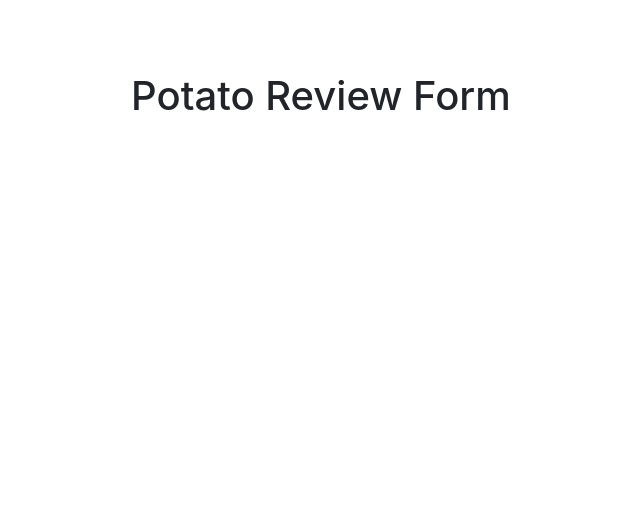
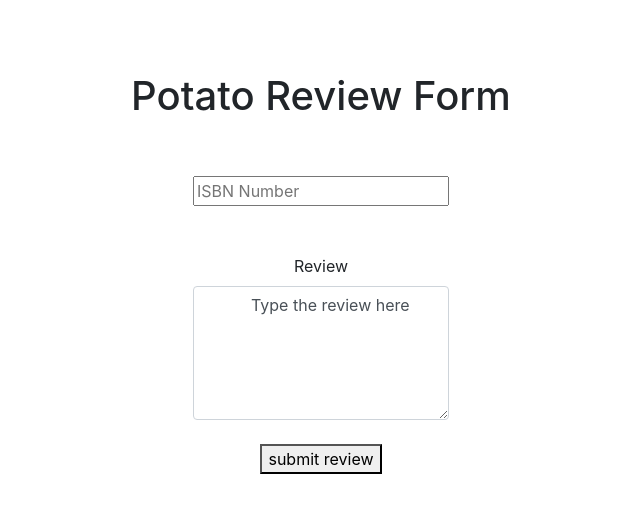
Before and after one commit to zhangcathleen/cs50_project1, a Flask app: template templates/form.html in a window 1280 px wide. Shown: the top 513 px of the page, without its empty margins (319-959 px from the left). Run offline with Flask 2, Linux system fonts and the light colour scheme; the template is opened without the code that fills it, so the values that code supplies are empty; some libraries are stand-ins or nearby versions.

Commit message:
got the raw sql working + reviews

```diff
--- a/application.py
+++ b/application.py
@@ -1,11 +1,13 @@
 import os
-from flask import Flask, session, render_template, jsonify, request
-from models import *
+from flask import Flask, session, render_template, jsonify, request, redirect, url_for
+# from models import *
 from goodreads import *
 from flask_session import Session
 from sqlalchemy import create_engine
 from sqlalchemy.orm import scoped_session, sessionmaker
-from sqlalchemy.sql import text
+from sqlalchemy.sql import text, select
+
+from flask_sqlalchemy import SQLAlchemy
 
 # export FLASK_APP=application.py
 # export DATABASE_URL = postgres://xhwfyyyajrayzc:98be0231bd360be4522c1e5afcec40a58d1ab3999c9f9457a9e1d21d182edd55@ec2-34-232-147-86.compute-1.amazonaws.com: 5432/db51ts8th98q5a
@@ -15,7 +17,9 @@ from sqlalchemy.sql import text
 if not os.getenv("DATABASE_URL"):
     raise RuntimeError("DATABASE_URL is not set")
 
-DEBUG = True
+# DEBUG = True
+
+db = SQLAlchemy()
 
 # Configure session to use filesystem
 app = Flask(__name__)
@@ -31,6 +35,68 @@ engine = create_engine(os.getenv("DATABASE_URL"))
 db = scoped_session(sessionmaker(bind=engine))
 
 
+def select_book(isbn):
+    book_table = db.execute(
+        "SELECT * FROM books WHERE isbn = :isbn",
+        {"isbn": isbn})
+    if book_table.rowcount == 0:
+        return render_template("error.html", message="No book with this isbn on table select_book", isbn=isbn)
+    return book_table.fetchall()
+    # try:
+    #     cmd = "SELECT * FROM books WHERE isbn = :x "
+    #     book_table = db.execute(text(cmd), {'x': isbn}).fetchall()
+    #     db.commit()
+    # except Exception as e:
+    #     return render_template("error.html", message="No book with this isbn on table", isbn=isbn, e=e)
+    # return book_table
+
+
+def insert_review(isbn, note):
+    if db.execute("SELECT * FROM books WHERE isbn = :isbn", {"isbn": isbn}).rowcount == 0:
+        return render_template("error.html", message="No book with this isbn on table insert_review", isbn=isbn)
+    db.execute("INSERT INTO reviews (isbn, note) VALUES (:isbn, :note)",
+               {"isbn": isbn, "note": note})
+    db.commit()
+    return "success"
+    # try:
+    #     # cmd = 'INSERT INTO reviews (link, note) VALUES ('
+    #     print(num)
+    #     print(rev)
+    #     cmd = reviews.insert().values(link=num, note=rev)
+    #     # review_table = db.execute(text(cmd), {'x': num, 'y': rev})
+    #     # review_table = db.execute(text(cmd) + num + ', ' + y + ')')
+    #     review_table = db.execute(cmd)
+    #     db.commit()
+    #     print(review_table.inserted_primary_key)
+    #     return
+    # except Exception as e:
+    #     print('exception insert_review')
+    #     return render_template("error.html", message="No book with this isbn on table submit review", isbn=num, e=e)
+
+
+def select_review(isbn):
+    review_table = db.execute(
+        "SELECT * FROM reviews WHERE isbn = :isbn", {"isbn": isbn})
+    if review_table.rowcount == 0:
+        return 0
+        # return render_template("error.html", message="No book with this isbn on table select review", isbn=isbn)
+    return review_table.fetchall()
+    # try:
+    #     print('select_review')
+    #     cmd = select([reviews.c.link, reviews.c.note])
+    #     # cmd = 'SELECT note FROM reviews WHERE link = '
+    #     # review_table = db.execute(text(cmd), {'x': isbn}).fetchall()
+    #     # review_table = db.execute(text(cmd) + x).fetchall
+    #     review_table = db.execute(cmd)
+    #     db.commit()
+    #     return review_table
+    # except Exception as e:
+    #     print('exception select_review')
+    #     print(e)
+    #     return render_template("error.html", message="No book with this isbn on table select review", isbn=isbn, e=e)
+    # # return review_table
+
+
 @app.route("/")
 def index():
     return render_template("index.html")
@@ -43,14 +109,11 @@ def main():
 
 @app.route("/display", methods=["GET", "POST"])
 def display():
-    if request.method == "POST":
-        if review is None:
-            return render_template("error.html", message="No book with this isbn")
-        return redirect(url_for("book"))
 
     # List all the books on the site
     # reviews = Review.query.all()
-    books = Book.query.all()
+    # books = Book.query.all()
+    books = db.execute("SELECT * FROM books").fetchall()
     return render_template("display.html", books=books)
 
 
@@ -71,18 +134,13 @@ def books(isbn):
     except:
         return render_template("error.html", message="No book with this name on gr", isbn=isbn)
 
-    try:
-        t = (isbn,)
-        # print(t)
-        cmd = "SELECT * FROM books WHERE isbn = :x "
-        # x = isbn
-        book_table = db.execute(text(cmd), {'x': isbn}).fetchall()
-        db.commit()
-    except Exception as e:
-        return render_template("error.html", message="No book with this isbn on table", isbn=isbn, e=e)
+    book_table = select_book(isbn)
+    review_table = select_review(isbn)
+    # print(type(review_table))
+    # print(review_table)
 
     info = {}
-    json = res.json()
+    # json = res.json()
     json_info = json['books'][0]
     info['isbn'] = isbn
     info['isbn13'] = json_info['isbn13']
@@ -93,11 +151,41 @@ def books(isbn):
     info['title'] = book_table[0][1]
     info['author'] = book_table[0][2]
     info['year'] = book_table[0][3]
+    info['review'] = []
+
+    if review_table == 0:
+        print("no reviews")
+    else:
+        # print(review_table)
+        for line in review_table:
+            usr = {'potato': line['potato'], 'note': line['note']}
+            info['review'].append(usr)
+            print(str(line['potato']) + " : " + str(line['note']))
 
     # print(info)
     return render_template("book.html", info=info)
 
 
-@ app.route("/form", methods=["POST"])
+@app.route("/form", methods=["GET", "POST"])
 def form():
+    isbn = request.form.get("isbn_review")
+    rev = request.form.get('text_review')
+    book_table = db.execute(
+        "SELECT * FROM books WHERE isbn = :isbn", {"isbn": isbn})
+    # print(SQLAlchemy.Table('books').columns.keys())
+    # print(book_table)
+    if request.method == "POST":
+        if book_table.rowcount == 0:
+            return render_template("error.html", message="No book with this isbn form", isbn=isbn)
+        else:
+            print(insert_review(isbn, rev))
+            res = select_review(isbn)
+            # print('why')
+            # print(res)
+            return redirect(url_for('submission', isbn=isbn))
     return render_template("form.html")
+
+
+@app.route('/submission/<isbn>', methods=["GET"])
+def submission(isbn):
+    return render_template("submission.html", message="success!", var=isbn)
--- a/models.py
+++ b/models.py
@@ -25,7 +25,7 @@ class Review(db.Model):
     __tablename__ = "reviews"
     id = db.Column(db.Integer, primary_key=True)
     link = db.Column(db.String, db.ForeignKey("books.isbn"), nullable=False)
-    ratings_gr = db.Column(db.Float, nullable=False)
-    ratings_web = db.Column(db.Float)
-    potato = db.Column(db.Integer, db.ForeignKey("potatos.id"), nullable=False)
+    ratings = db.Column(db.Float)
+    potato = db.Column(db.Integer, db.ForeignKey("potatos.id"))
+    # nullable=False
     note = db.Column(db.String)
--- a/templates/form.html
+++ b/templates/form.html
@@ -5,8 +5,34 @@
   <div class="row">
     <div class="col text-center">
       <h1>Potato Review Form</h1>
+      <br />
+      <br />
     </div>
   </div>
+
+  <form class="d-flex justify-content-center form-group" method="POST">
+    <div class="row">
+      <div class="col text-center">
+        <input name="isbn_review" placeholder="ISBN Number" />
+
+        <br />
+        <br />
+        <br />
+
+        <label for="text_review">Review</label>
+        <textarea
+          name="text_review"
+          id="text_form_review"
+          class="form-control"
+          rows="5"
+        >
+          Type the review here
+        </textarea>
+        <br />
+        <button>submit review</button>
+      </div>
+    </div>
+  </form>
 </div>
 
 {% endblock %}
--- a/templates/main.html
+++ b/templates/main.html
@@ -23,7 +23,6 @@ block body %}
       <form
         class="d-flex justify-content-center"
         action="{{ url_for('form') }}"
-        method="POST"
       >
         <button>review a book</button>
       </form>
```
Also changed, not shown: templates/book.html (+8 -0 lines), templates/submission.html (added, +12 -0 lines).
